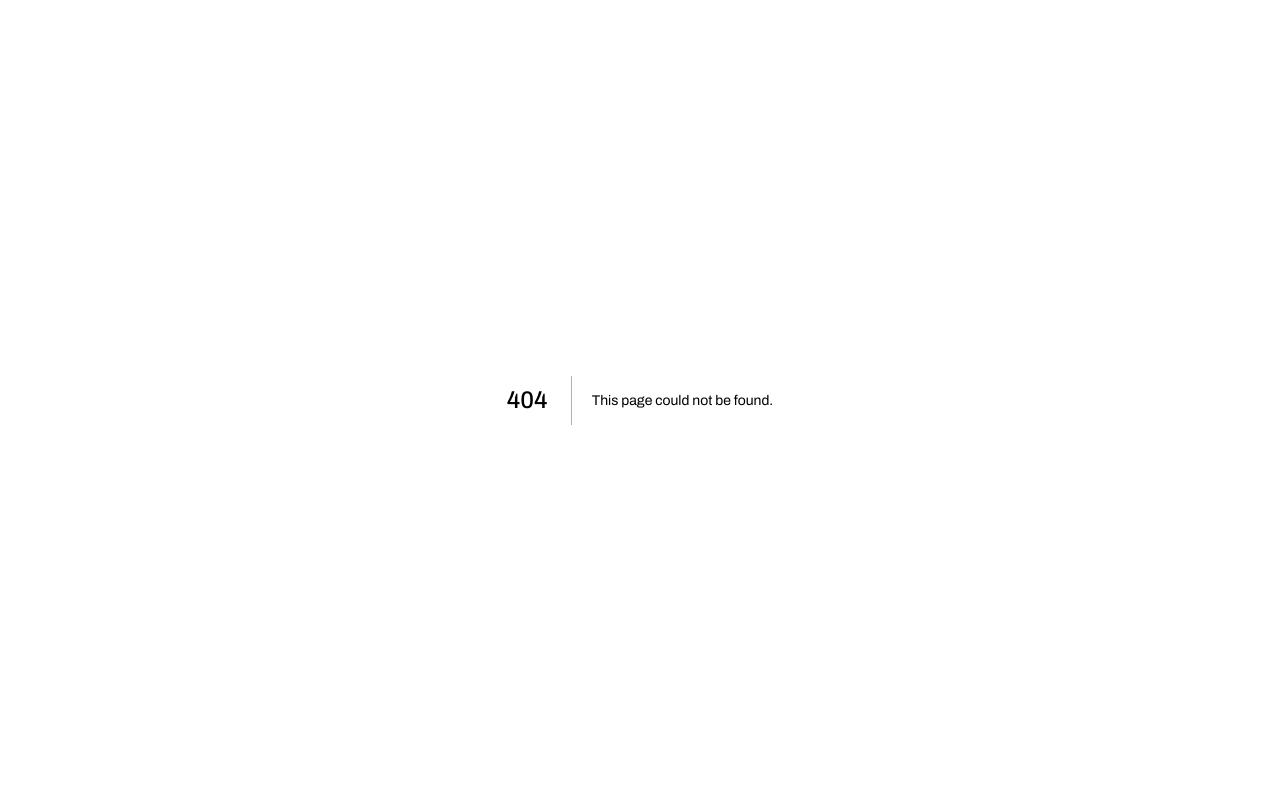
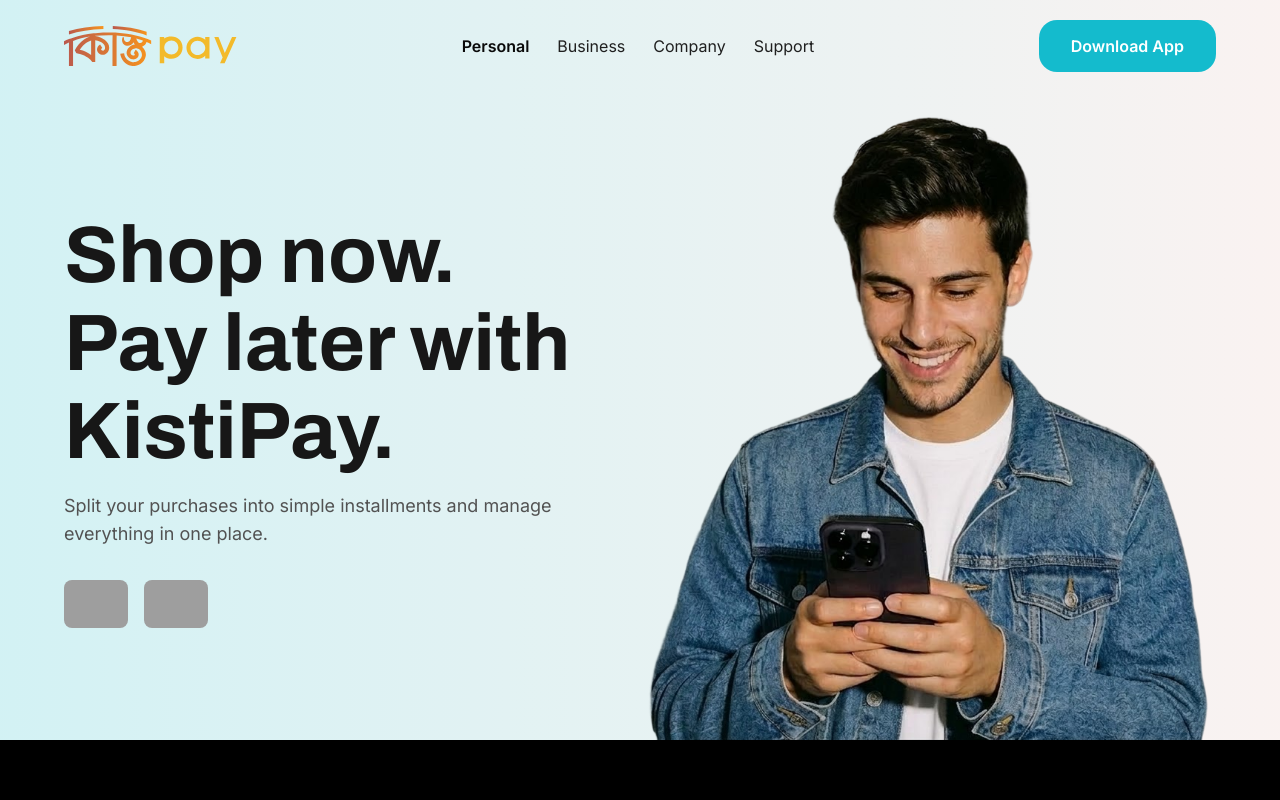
Before and after one commit to AskatAsh/KistiPay, a Next.js app: page /personal in a window 1280 px wide. Before the commit this address had no page. Shown: the top 800 px of the page. Built offline with nearby package versions, Linux system fonts and the light colour scheme; grey boxes are pictures that could not be loaded.

Commit message:
added hero section in personal page

```diff
--- /dev/null
+++ b/app/(public-pages)/personal/page.tsx
@@ -0,0 +1,9 @@
+import PersonalHeroSection from "@/components/sections/personal/PersonalHeroSection";
+
+export default function PersonalPage() {
+    return (
+        <>
+            <PersonalHeroSection />
+        </>
+    );
+}
--- a/components/layout/Header.tsx
+++ b/components/layout/Header.tsx
@@ -9,7 +9,7 @@
 import { LogoIcon } from "../icons";
 
 const navLinks = [
-    { label: "Personal", href: "#personal" },
+    { label: "Personal", href: "/personal" },
     { label: "Business", href: "/business" },
     { label: "Company", href: "#company" },
     { label: "Support", href: "#support" },
--- /dev/null
+++ b/components/sections/personal/PersonalHeroSection.tsx
@@ -0,0 +1,43 @@
+import AppStore from "@/components/icons/AppStore";
+import GooglePlay from "@/components/icons/GooglePlay";
+
+const PersonalHeroSection = () => {
+    return (
+        <section className="bg-[linear-gradient(270deg,rgba(186,89,77,0.08)_0%,rgba(33,190,201,0.2)_100%)] pt-25 flex items-center overflow-hidden">
+            <div className="container">
+                <div className="flex flex-col lg:flex-row lg:items-center gap-10">
+
+                    {/* Hero Content */}
+                    <div className="py-10 lg:py-28 max-w-135 w-full">
+                        <h1 className="text-[2.5rem] md:text-[3.75rem] lg:text-[5rem] font-bold leading-[1.1] text-neutral-900 max-w-200 mb-4">
+                            Shop now. <br className="hidden lg:block" />
+                            Pay later with KistiPay.
+                        </h1>
+
+                        <p className="text-base md:text-lg text-neutral-600 leading-7 max-w-[670px] mb-8">
+                            Split your purchases into simple installments and manage
+                            everything in one place.
+                        </p>
+
+                        {/* App Buttons */}
+                        <div className="flex items-center gap-4">
+                            <AppStore />
+                            <GooglePlay />
+                        </div>
+                    </div>
+
+                    {/* Hero Image */}
+                    <div className="h-[424px] md:h-[624px] w-full self-end flex items-end justify-end bg-size-[auto_424px] md:bg-size-[auto_624px]"
+                        style={{
+                            backgroundImage: "url('/assets/images/hero-personal.png')",
+                            backgroundPosition: "30% 0%",
+                            backgroundRepeat: "no-repeat"
+                        }}>
+                    </div>
+                </div>
+            </div>
+        </section>
+    );
+};
+
+export default PersonalHeroSection;
```
